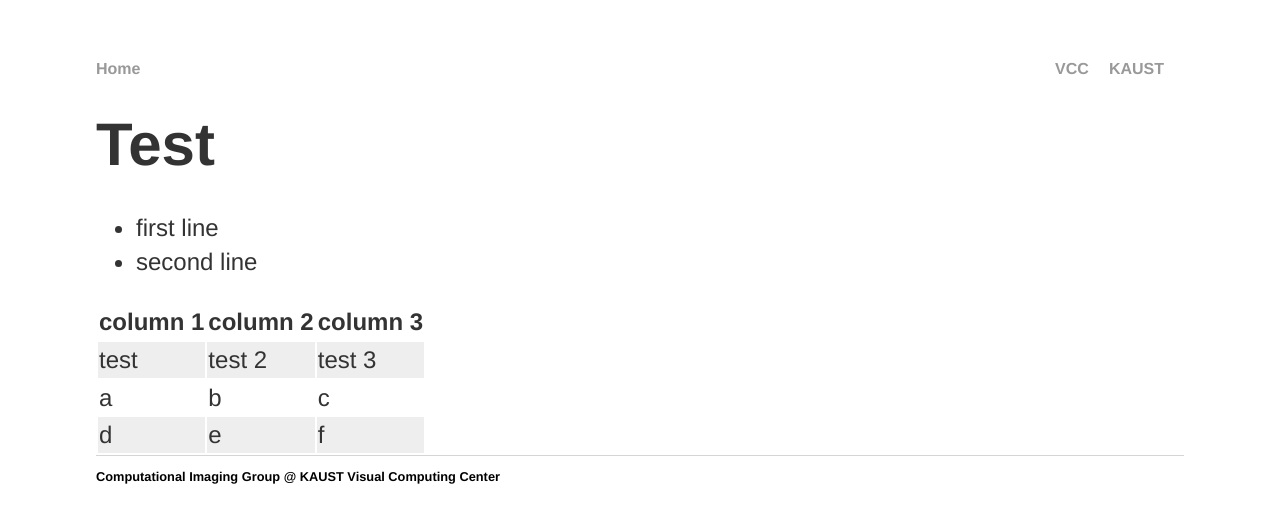
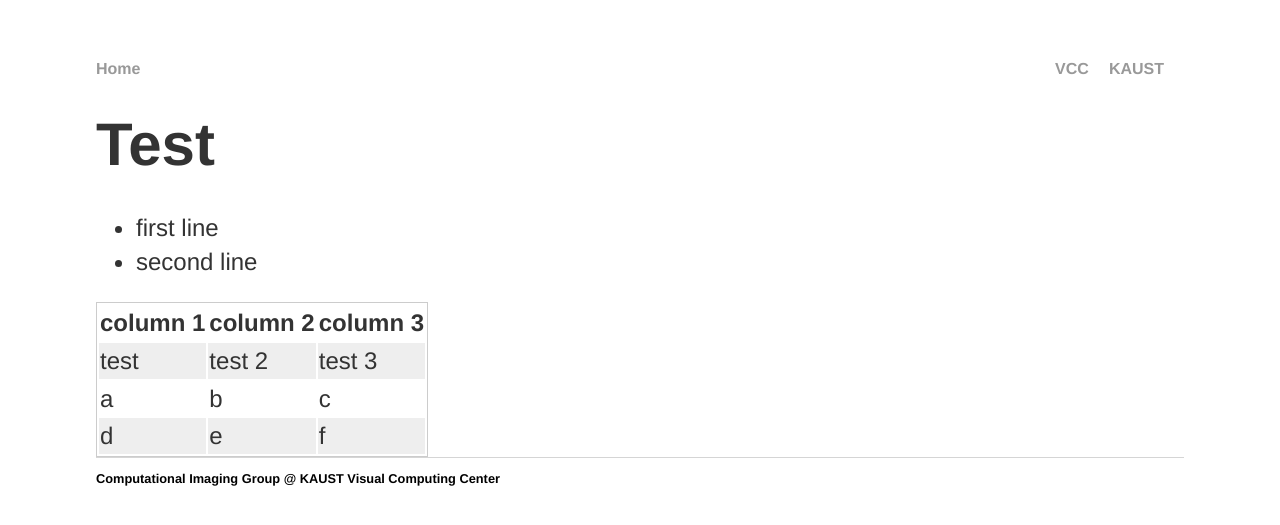
Before and after one commit to vccimaging/vccimaging.github.io, a Jekyll site: the page built from index.md, in a window 1280 px wide. Shown: the top 525 px of the page. Built offline with Jekyll 4.4.1, drawn with Linux system fonts in a browser that asks for light colours.

Commit message:
Update main.css

```diff
--- a/css/main.css
+++ b/css/main.css
@@ -52,3 +52,6 @@ footer {
 tbody tr:nth-child(odd) {
   background: #eee;
 }
+table {
+    border: 1px solid #ccc;
+}
```
